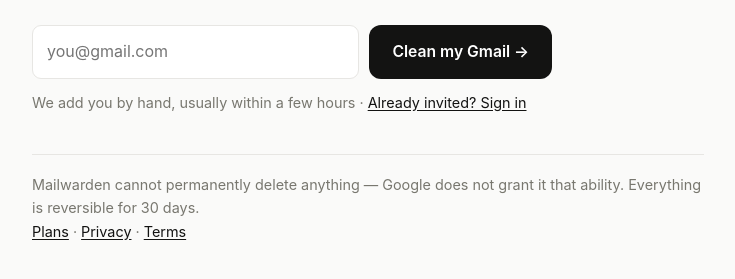
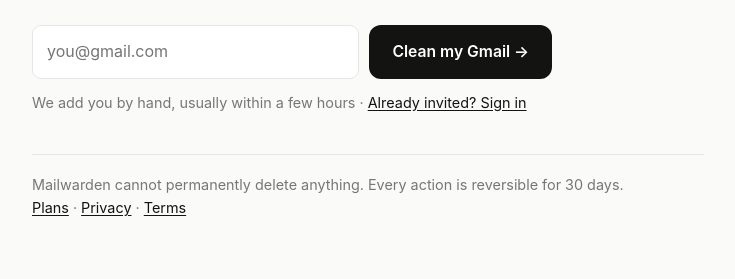
Before and after one commit to mansi104-ai/Fun, a website: page mailwarden/web/index.html in a window 1280 px wide. Shown: the part 311-590 px from the top of the page, without its empty margins (272-1007 px from the left). Drawn offline with Linux system fonts and the light colour scheme.

Commit message:
index file updated

```diff
--- a/mailwarden/web/index.html
+++ b/mailwarden/web/index.html
@@ -71,8 +71,7 @@
   </p>
 
   <p class="muted" style="margin-top:40px; border-top:1px solid var(--border); padding-top:18px">
-    Mailwarden cannot permanently delete anything — Google does not grant it that
-    ability. Everything is reversible for 30 days.
+    Mailwarden cannot permanently delete anything. Every action is reversible for 30 days.
     <br>
     <a href="/pricing.html">Plans</a> ·
     <a href="/privacy.html">Privacy</a> ·
```
